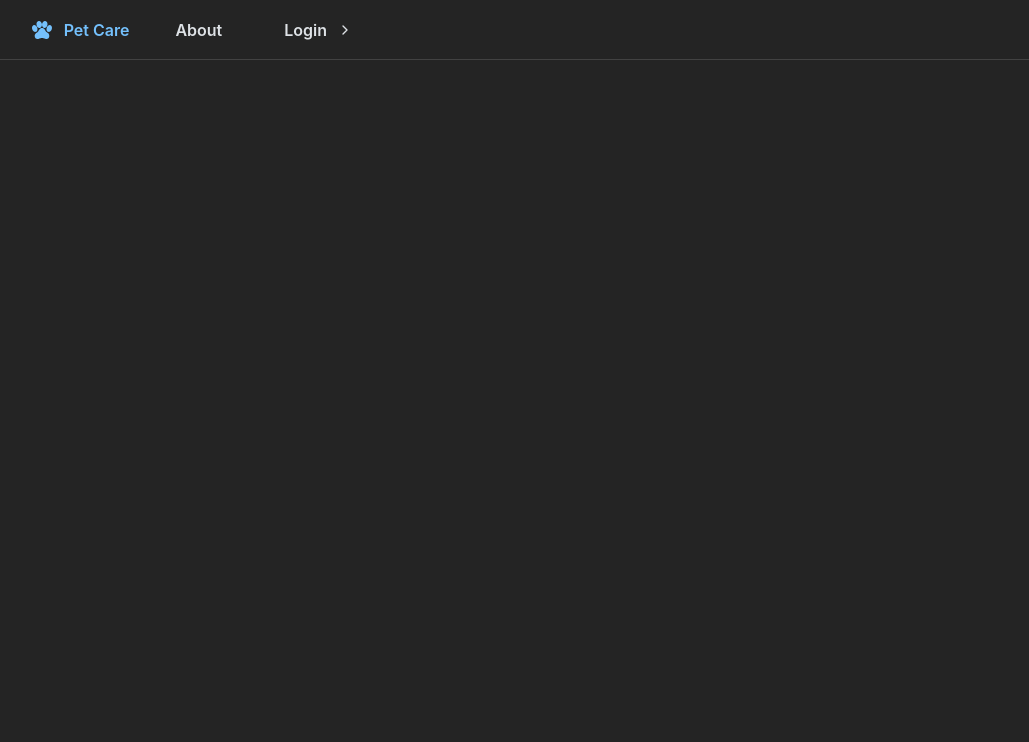
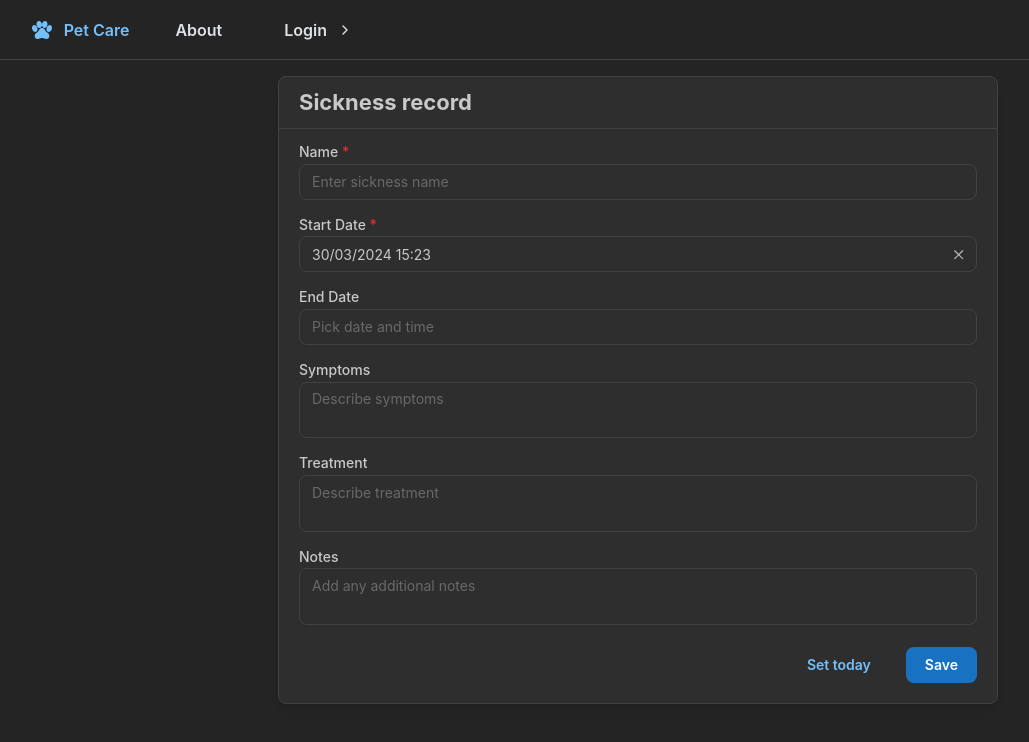
Before and after one commit to potat-dev/pet-care, a Next.js app: page /add/sick in a window 1280 px wide. Shown: the top 742 px of the page, without its empty margins (2-1031 px from the left). Built offline with nearby package versions, Linux system fonts and the light colour scheme; no server answers.

Commit message:
add sick and vaccine

```diff
--- a/src/app/add/mood/page.tsx
+++ b/src/app/add/mood/page.tsx
@@ -40,7 +40,7 @@ export default function MoodPage() {
     <Container size="sm" px={0}>
       <Card shadow="sm" padding="lg" radius="md" withBorder>
         <Card.Section withBorder inheritPadding py="xs">
-          <Title order={3}>Pet Mood</Title>
+          <Title order={3}>Pet mood</Title>
         </Card.Section>
         <form onSubmit={form.onSubmit((values) => console.log(values))}>
           <Stack gap="sm" mt="xs">
@@ -96,6 +96,7 @@ export default function MoodPage() {
             </Stack>
 
             <DateTimePicker
+              // withAsterisk
               clearable
               defaultValue={new Date()}
               label="Date"
--- a/src/app/add/sick/page.tsx
+++ b/src/app/add/sick/page.tsx
@@ -1,3 +1,98 @@
-export default function HomePage() {
-  return <></>;
+'use client';
+
+import { Button, Card, Container, Group, Stack, Title, Textarea, TextInput } from '@mantine/core';
+import { useForm } from '@mantine/form';
+import { DateTimePicker } from '@mantine/dates';
+import React from 'react';
+
+export default function SicknessPage() {
+  const form = useForm({
+    mode: 'uncontrolled',
+    initialValues: {
+      name: '',
+      startDate: new Date(),
+      endDate: null,
+      symptoms: '',
+      treatment: '',
+      notes: '',
+    },
+    validate: {
+      name: (value) => (value ? null : 'Invalid sickness name'),
+      startDate: (value) => (value ? null : 'Invalid start date'),
+    },
+  });
+
+  const setToday = () => {
+    form.setFieldValue('startDate', new Date());
+  };
+
+  return (
+    <Container size="sm" px={0}>
+      <Card shadow="sm" padding="lg" radius="md" withBorder>
+        <Card.Section withBorder inheritPadding py="xs">
+          <Title order={3}>Sickness record</Title>
+        </Card.Section>
+        <form onSubmit={form.onSubmit((values) => console.log(values))}>
+          <Stack gap="sm" mt="xs">
+            <TextInput
+              withAsterisk
+              label="Name"
+              placeholder="Enter sickness name"
+              key={form.key('name')}
+              {...form.getInputProps('name')}
+            />
+
+            <DateTimePicker
+              withAsterisk
+              clearable
+              defaultValue={new Date()}
+              label="Start Date"
+              placeholder="Pick date and time"
+              key={form.key('startDate')}
+              {...form.getInputProps('startDate')}
+            />
+
+            <DateTimePicker
+              clearable
+              label="End Date"
+              placeholder="Pick date and time"
+              key={form.key('endDate')}
+              {...form.getInputProps('endDate')}
+            />
+
+            <Textarea
+              label="Symptoms"
+              placeholder="Describe symptoms"
+              minRows={3}
+              key={form.key('symptoms')}
+              {...form.getInputProps('symptoms')}
+            />
+
+            <Textarea
+              label="Treatment"
+              placeholder="Describe treatment"
+              minRows={3}
+              key={form.key('treatment')}
+              {...form.getInputProps('treatment')}
+            />
+
+            <Textarea
+              label="Notes"
+              placeholder="Add any additional notes"
+              minRows={2}
+              key={form.key('notes')}
+              {...form.getInputProps('notes')}
+            />
+
+            <Group justify="flex-end" mt="xs">
+              <Button variant="subtle" onClick={setToday}>
+                Set today
+              </Button>
+              <Button type="submit">Save</Button>
+            </Group>
+          </Stack>
+        </form>
+      </Card>
+    </Container>
+  );
 }
--- a/src/app/add/weight/page.tsx
+++ b/src/app/add/weight/page.tsx
@@ -31,6 +31,7 @@ export default function WeightForm() {
         <form onSubmit={form.onSubmit((values) => console.log(values))}>
           <Stack gap="sm" mt="xs">
             <NumberInput
+              // withAsterisk
               label="Weight"
               placeholder="Enter weight in kg"
               decimalScale={2}
@@ -40,6 +41,7 @@ export default function WeightForm() {
             />
 
             <DateTimePicker
+              // withAsterisk
               clearable
               defaultValue={new Date()}
               label="Date"
--- a/src/components/AppFrame/AppFrame.tsx
+++ b/src/components/AppFrame/AppFrame.tsx
@@ -61,7 +61,7 @@ export function AppFrame({ children }: AppFrameProps) {
             <AppLogo />
             <LinkButton text="About" href="/about" visibleFrom="sm" />
           </Group>
-          <Group gap={mobile ? 'md' : 0}>
+          <Group gap={mobile ? 'xs' : 0}>
             {user &&
               (mobile ? (
                 <ActionIcon
```
Also changed, not shown: src/app/add/vaccine/page.tsx (+88 -2 lines).
